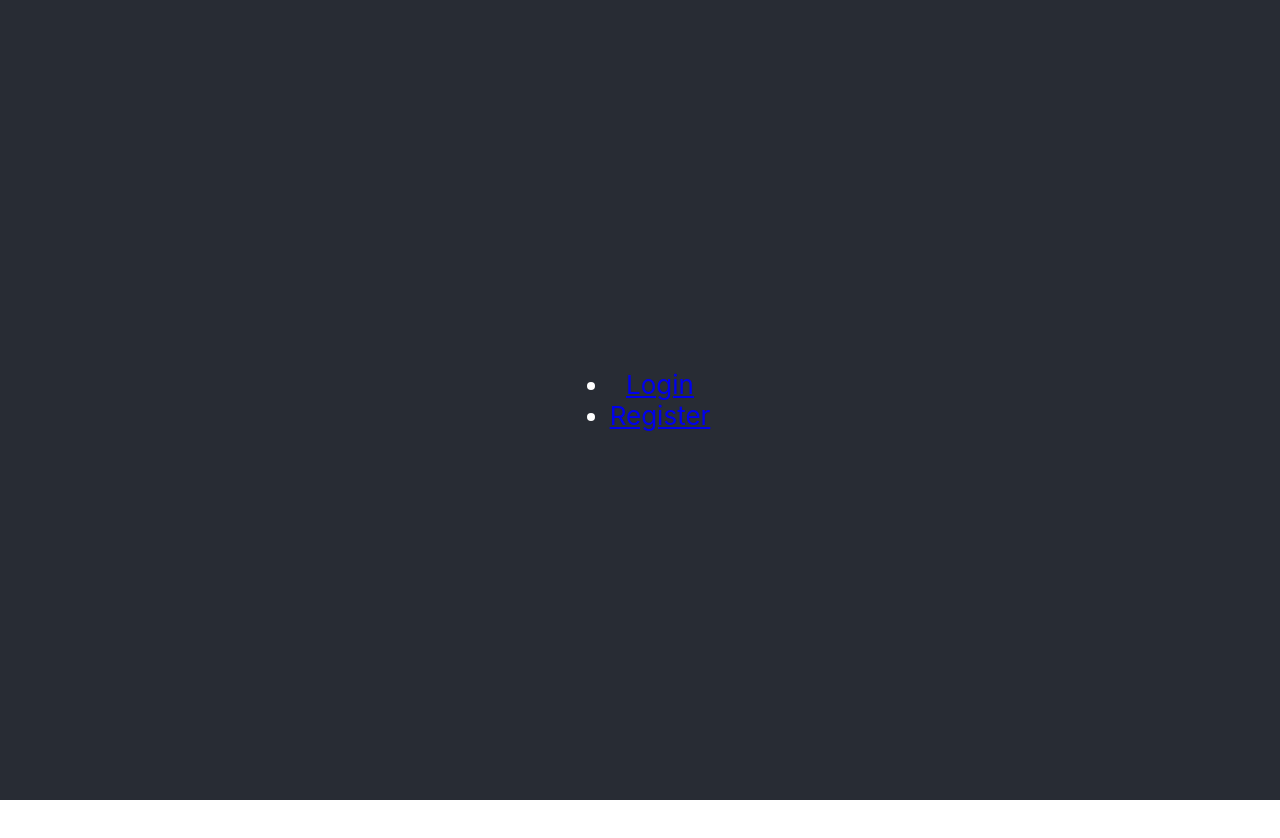
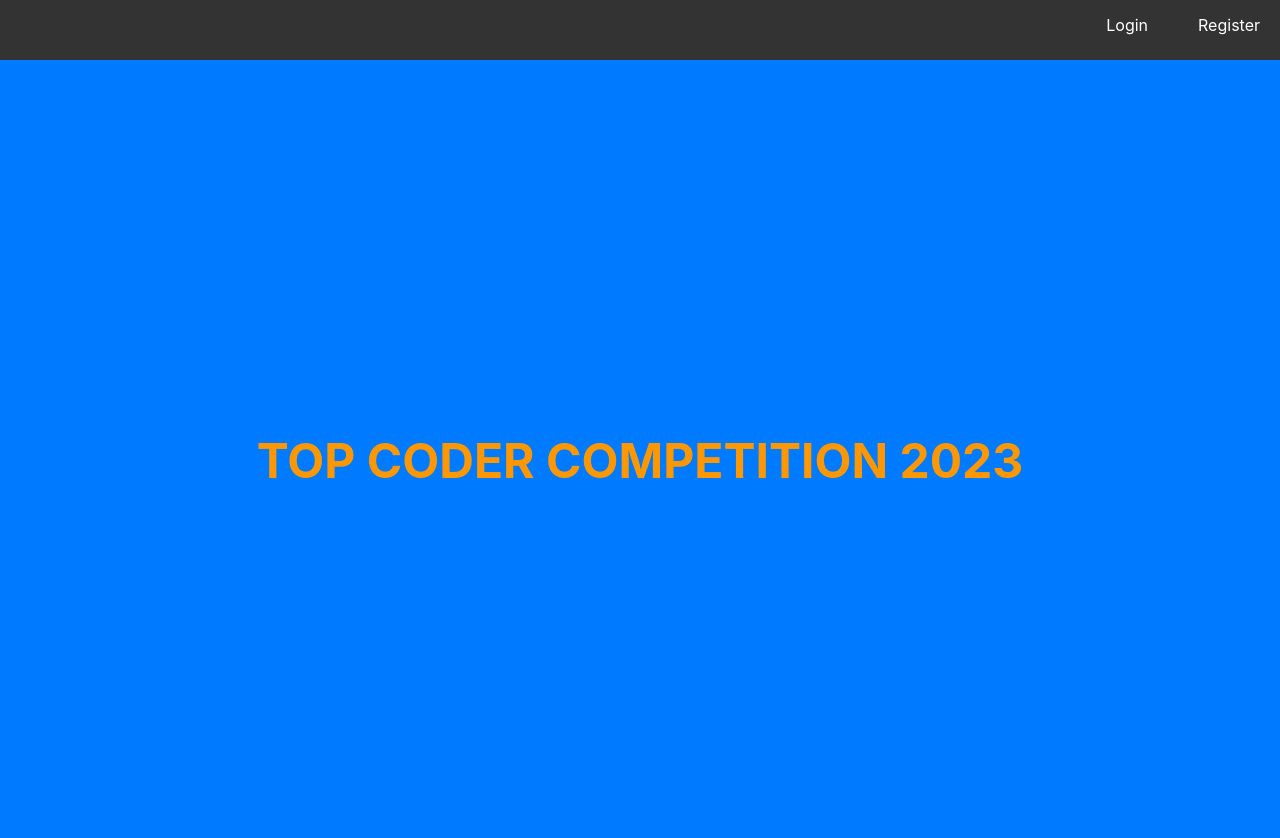
Before and after one commit to mcpe500/tcc-frontend, a React (Create React App) app: page / in a window 1280 px wide. Before the commit this address had no page. Shown: the top 838 px of the page. Before the commit the page ends 800 px from the top, so only its background shows below. Built offline with nearby package versions, Linux system fonts and the light colour scheme.

Commit message:
login register page harusnya butuh connect ke backend

```diff
--- a/package.json
+++ b/package.json
@@ -6,6 +6,7 @@
     "@testing-library/jest-dom": "^5.16.5",
     "@testing-library/react": "^13.4.0",
     "@testing-library/user-event": "^13.5.0",
+    "axios": "^1.4.0",
     "react": "^18.2.0",
     "react-dom": "^18.2.0",
     "react-router": "^6.14.0",
--- a/src/App.css
+++ b/src/App.css
@@ -1,38 +1,4 @@
 .App {
   text-align: center;
+  min-height: 100vh;
 }
-
-.App-logo {
-  height: 40vmin;
-  pointer-events: none;
-}
-
-@media (prefers-reduced-motion: no-preference) {
-  .App-logo {
-    animation: App-logo-spin infinite 20s linear;
-  }
-}
-
-.App-header {
-  background-color: #282c34;
-  min-height: 100vh;
-  display: flex;
-  flex-direction: column;
-  align-items: center;
-  justify-content: center;
-  font-size: calc(10px + 2vmin);
-  color: white;
-}
-
-.App-link {
-  color: #61dafb;
-}
-
-@keyframes App-logo-spin {
-  from {
-    transform: rotate(0deg);
-  }
-  to {
-    transform: rotate(360deg);
-  }
-}
--- a/src/App.js
+++ b/src/App.js
@@ -7,15 +7,15 @@ import './App.css';
 
 import Register from './pages/Register';
 import Login from './pages/Login';
+import LandingPage from './pages/LandingPage';
 
 function App() {
   return (
     <Router>
       <div className="App">
-        <header className="App-header">
-          <Navbar />
-        </header>
+        <Navbar />
         <Routes>
+          <Route path="/" element={<LandingPage />} />
           <Route path="/login" element={<Login />} />
           <Route path="/register" element={<Register />} />
         </Routes>
--- a/src/components/navbar.js
+++ b/src/components/navbar.js
@@ -1,15 +1,17 @@
 import React from 'react';
 import { Link } from 'react-router-dom';
+
+import '../styles/navbar.css'
 
 const Navbar = () => {
   return (
     <nav>
       <ul>
         <li>
-          <Link to="/login">Login</Link>
+          <Link to="/login" className='nav-link'>Login</Link>
         </li>
         <li>
-          <Link to="/register">Register</Link>
+          <Link to="/register" className='nav-link'>Register</Link>
         </li>
       </ul>
     </nav>
--- /dev/null
+++ b/src/pages/LandingPage.js
@@ -0,0 +1,14 @@
+import React from 'react';
+import '../styles/landingPage.css';
+
+const LandingPage = () => {
+  const currentYear = new Date().getFullYear();
+
+  return (
+    <div className="landing-page">
+      <h1 className="landing-page-title">TOP CODER COMPETITION {currentYear}</h1>
+    </div>
+  );
+};
+
+export default LandingPage;
--- a/src/pages/Login.js
+++ b/src/pages/Login.js
@@ -1,5 +1,8 @@
 import React, { useState } from 'react';
 import { Link } from 'react-router-dom';
+import axios from 'axios';
+
+
 import '../styles/login.css';
 
 function Login() {
@@ -14,11 +17,26 @@ function Login() {
     setPassword(e.target.value);
   };
 
-  const handleSubmit = (e) => {
+  const handleSubmit = async (e) => {
     e.preventDefault();
-    // TODO: Implement login logic
-    console.log('Login form submitted');
+
+    // Create an object with the data to send
+    const data = {
+      email: email,
+      password: password
+    };
+
+    await axios.post("http://localhost:3002/api/login", data)
+      .then(response => {
+        // Handle the response data
+        console.log(response.data);
+      })
+      .catch(error => {
+        // Handle the error
+        console.error(error);
+      });
   };
+
 
   return (
     <div className="login-container">
--- /dev/null
+++ b/src/styles/landingPage.css
@@ -0,0 +1,14 @@
+.landing-page {
+    display: flex;
+    justify-content: center;
+    align-items: center;
+    height: 100vh;
+    background-color: #007bff; /* Blue-ish background color */
+  }
+
+  .landing-page-title {
+    font-size: 48px;
+    text-align: center;
+    color: #ff9800; /* Orange-ish text color */
+    text-transform: uppercase;
+  }
--- a/src/styles/login.css
+++ b/src/styles/login.css
@@ -2,7 +2,8 @@
     display: flex;
     justify-content: center;
     align-items: center;
-    height: 100vh;
+    min-height: 90vh;
+    max-height: 100vh;
   }
 
   .login-card {
--- /dev/null
+++ b/src/styles/navbar.css
@@ -0,0 +1,34 @@
+nav {
+    background-color: #333;
+    height: 60px;
+    display: flex;
+    justify-content: flex-end;
+}
+
+ul {
+    display: flex;
+    list-style: none;
+    margin: 0;
+    padding: 0;
+}
+
+li {
+    margin-left: 10px;
+}
+
+li:first-child {
+    margin-left: 0;
+}
+
+.nav-link {
+    color: #fff;
+    text-decoration: none;
+    padding: 15px 20px;
+    display: flex;
+    align-items: center;
+    transition: background-color 0.3s ease;
+}
+
+.nav-link:hover {
+    background-color: #555;
+}
--- a/src/styles/register.css
+++ b/src/styles/register.css
@@ -2,7 +2,8 @@
     display: flex;
     justify-content: center;
     align-items: center;
-    height: 100vh;
+    min-height: 90vh;
+    max-height: 100vh;
 }
 
 .register-card {
```
Also changed, not shown: 1 other file (tests, documents, lock files or other folders).
